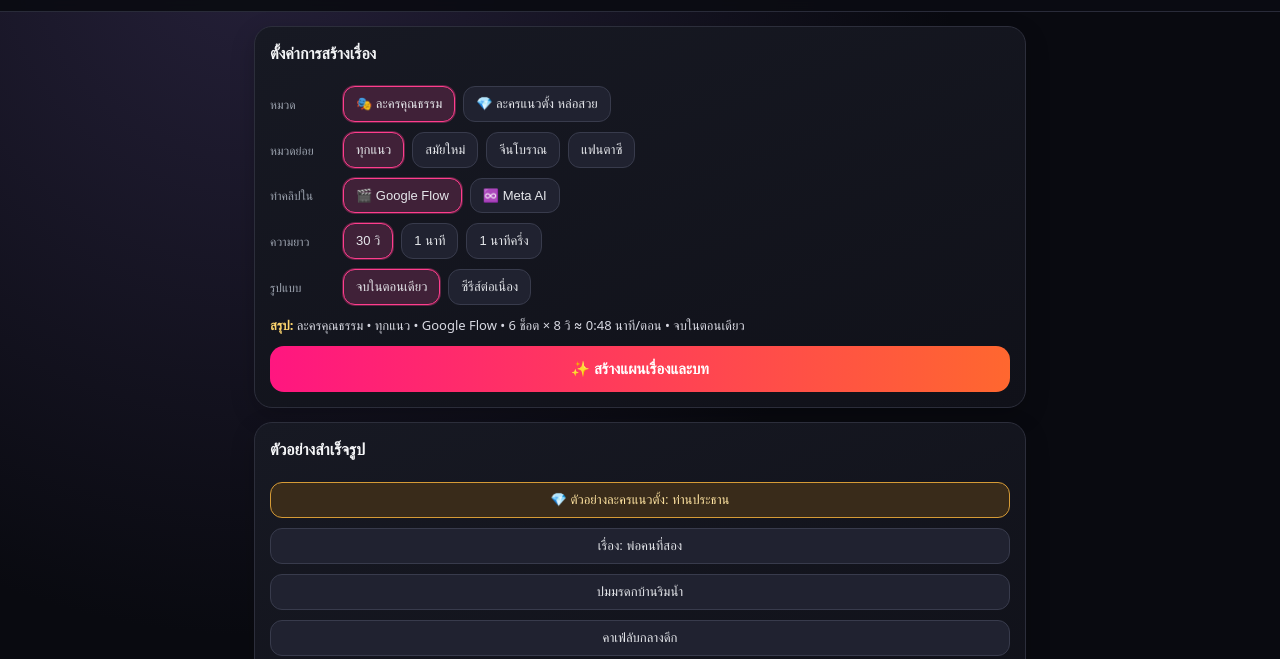
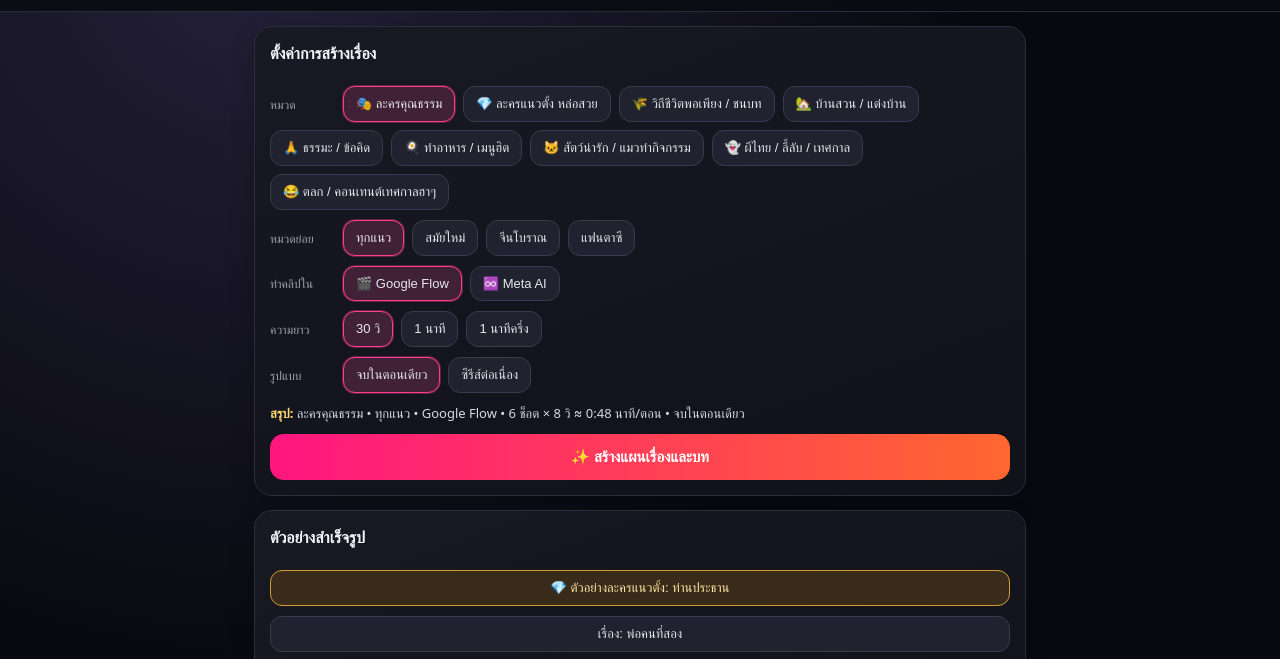
Before and after one commit to aumnat228-lab/AI-Clip-Studio, a plain HTML site: page index.html in a window 1280 px wide. Shown: the part 64-723 px from the top of the page. Drawn offline with Linux system fonts and the light colour scheme.

Commit message:
Update index.html

```diff
--- a/index.html
+++ b/index.html
@@ -22,7 +22,7 @@ main{max-width:800px;margin:auto;padding:14px;display:grid;gap:14px}.panel{backg
 <main>
 <section class="panel section">
 <h2>ตั้งค่าการสร้างเรื่อง</h2>
-<div class="row"><span class="label">หมวด</span><button class="pill active" id="catm" onclick="setCat('moral')">🎭 ละครคุณธรรม</button><button class="pill" id="catv" onclick="setCat('vertical')">💎 ละครแนวตั้ง หล่อสวย</button></div>
+<div class="row"><span class="label">หมวด</span><button class="pill active" data-cat="moral" onclick="setCat('moral')">🎭 ละครคุณธรรม</button><button class="pill" data-cat="vertical" onclick="setCat('vertical')">💎 ละครแนวตั้ง หล่อสวย</button><button class="pill" data-cat="rural" onclick="setCat('rural')">🌾 วิถีชีวิตพอเพียง / ชนบท</button><button class="pill" data-cat="garden" onclick="setCat('garden')">🏡 บ้านสวน / แต่งบ้าน</button><button class="pill" data-cat="dhamma" onclick="setCat('dhamma')">🙏 ธรรมะ / ข้อคิด</button><button class="pill" data-cat="cooking" onclick="setCat('cooking')">🍳 ทำอาหาร / เมนูฮิต</button><button class="pill" data-cat="pets" onclick="setCat('pets')">🐱 สัตว์น่ารัก / แมวทำกิจกรรม</button><button class="pill" data-cat="ghost" onclick="setCat('ghost')">👻 ผีไทย / ลี้ลับ / เทศกาล</button><button class="pill" data-cat="comedy" onclick="setCat('comedy')">😂 ตลก / คอนเทนต์เทศกาลฮาๆ</button></div>
 <div class="row"><span class="label">หมวดย่อย</span><button class="pill active" data-sub="all" onclick="setSub('all')">ทุกแนว</button><button class="pill" data-sub="modern" onclick="setSub('modern')">สมัยใหม่</button><button class="pill" data-sub="ancient" onclick="setSub('ancient')">จีนโบราณ</button><button class="pill" data-sub="fantasy" onclick="setSub('fantasy')">แฟนตาซี</button></div>
 <div class="row"><span class="label">ทำคลิปใน</span><button class="pill active" id="flow" onclick="setPlatform('flow')">🎬 Google Flow</button><button class="pill" id="meta" onclick="setPlatform('meta')">♾️ Meta AI</button></div>
 <div class="row"><span class="label">ความยาว</span><button class="pill active" data-dur="30" onclick="setDuration(30)">30 วิ</button><button class="pill" data-dur="60" onclick="setDuration(60)">1 นาที</button><button class="pill" data-dur="90" onclick="setDuration(90)">1 นาทีครึ่ง</button></div>
@@ -61,14 +61,15 @@ main{max-width:800px;margin:auto;padding:14px;display:grid;gap:14px}.panel{backg
 <div class="sticky-bottom"><button onclick="createSeries()">✨ สร้างเรื่อง</button><button onclick="copyAll()">📋 คัดลอก</button><button onclick="downloadTxt()">⬇️ ส่งออก</button></div>
 <script>
 let state={cat:'moral',sub:'all',platform:'flow',duration:60,format:'single',series:null,ep:1};
+const labelCat={moral:'ละครคุณธรรม',vertical:'ละครแนวตั้ง หล่อสวย',rural:'วิถีชีวิตพอเพียง / ชนบท',garden:'บ้านสวน / แต่งบ้าน',dhamma:'ธรรมะ / ข้อคิด',cooking:'ทำอาหาร / เมนูฮิต',pets:'สัตว์น่ารัก / แมวทำกิจกรรม',ghost:'ผีไทย / ลี้ลับ / เทศกาล',comedy:'ตลก / คอนเทนต์เทศกาลฮาๆ'};
 const labelSub={all:'ทุกแนว',modern:'สมัยใหม่',ancient:'จีนโบราณ',fantasy:'แฟนตาซี'};
 function unit(){return state.platform==='meta'?10:8}
-function setCat(v){state.cat=v;document.getElementById('catm').classList.toggle('active',v==='moral');document.getElementById('catv').classList.toggle('active',v==='vertical');updateSummary()}
+function setCat(v){state.cat=v;document.querySelectorAll('[data-cat]').forEach(b=>b.classList.toggle('active',b.dataset.cat===v));updateSummary()}
 function setSub(v){state.sub=v;document.querySelectorAll('[data-sub]').forEach(b=>b.classList.toggle('active',b.dataset.sub===v));updateSummary()}
 function setPlatform(v){state.platform=v;document.getElementById('flow').classList.toggle('active',v==='flow');document.getElementById('meta').classList.toggle('active',v==='meta');updateSummary()}
 function setDuration(v){state.duration=v;document.querySelectorAll('[data-dur]').forEach(b=>b.classList.toggle('active',+b.dataset.dur===v));updateSummary()}
 function setFormat(v){state.format=v;document.getElementById('single').classList.toggle('active',v==='single');document.getElementById('series').classList.toggle('active',v==='series');updateSummary()}
-function updateSummary(){let count=state.duration===30?4:state.duration===60?6:8;let sec=count*unit();let time=Math.floor(sec/60)+':'+String(sec%60).padStart(2,'0');document.getElementById('summary').innerHTML=`<b style="color:#ffd66e">สรุป:</b> ${state.cat==='vertical'?'ละครแนวตั้ง หล่อสวย':'ละครคุณธรรม'} • ${labelSub[state.sub]} • ${state.platform==='meta'?'Meta AI':'Google Flow'} • ${count} ช็อต × ${unit()} วิ ≈ ${time} นาที/ตอน • ${state.format==='series'?'ซีรีส์':'จบในตอนเดียว'}`;}
+function updateSummary(){let count=state.duration===30?4:state.duration===60?6:8;let sec=count*unit();let time=Math.floor(sec/60)+':'+String(sec%60).padStart(2,'0');document.getElementById('summary').innerHTML=`<b style="color:#ffd66e">สรุป:</b> ${labelCat[state.cat]||labelCat.moral} • ${labelSub[state.sub]} • ${state.platform==='meta'?'Meta AI':'Google Flow'} • ${count} ช็อต × ${unit()} วิ ≈ ${time} นาที/ตอน • ${state.format==='series'?'ซีรีส์':'จบในตอนเดียว'}`;}
 function loadPresident(){state.cat='vertical';state.sub='modern';state.format='series';setCat('vertical');setSub('modern');setFormat('series');state.series=presidentData();render();document.getElementById('workspace').scrollIntoView({behavior:'smooth'});}
 function presidentData(){return {title:'ประธานหมื่นล้านคือสามีฉัน',synopsis:'เฉินหว่านชิง ดีไซเนอร์จิวเวลรี่สาวถูกคู่หมั้นทิ้งในวันจดทะเบียน เธอตัดสินใจแต่งงานสายฟ้าแลบกับชายแปลกหน้าโดยไม่รู้ว่าเขาคือประธานบริษัทจิวเวลรี่ที่เธอกำลังจะเข้าทำงาน',cast:[{name:'เฉินหว่านชิง',desc:'ดีไซเนอร์จิวเวลรี่สาววัย 26 ปี รูปร่างเล็กบอบบาง หน้าสวยเฉี่ยว ผมประบ่า แต่งตัวหรูเรียบ'},{name:'เวินฉวีกง',desc:'ประธานบริษัทวัย 28 ปี สูงโปร่ง หน้าคมเข้ม สวมสูทดำเรียบหรู'},{name:'เฉินหว่านหรู',desc:'พี่สาวต่างแม่ วัย 27 ปี ท่าทางเชิดหยิ่ง แต่งตัวหรู'}],episodes:[
 {title:'วันแต่งงานที่ไม่มีเจ้าบ่าว',shots:[['ห้องจดทะเบียนสมรส','เฉินหว่านหรูเดินเข้ามาอย่างเย้ยหยัน เฉินหว่านชิงถือแฟ้มเอกสารและพยายามตั้งสติ','คู่หมั้นของเธอเปลี่ยนใจแล้ว เขาเลือกฉัน'],['ห้องจดทะเบียนสมรส','เฉินหว่านชิงมองเอกสารในมือ ก่อนเงยหน้าขึ้นอย่างเด็ดเดี่ยว','ฉันไม่เสียเวลารอคนที่ไม่เห็นค่าฉัน'],['ห้องจดทะเบียนสมรส','เวินฉวีกงยื่นปากกาให้เธออย่างสุภาพ','ถ้าคุณต้องการ เราจดทะเบียนด้วยกันได้'],['ห้องจดทะเบียนสมรส','ทั้งสองสบตากันอย่างลังเล เจ้าหน้าที่รออยู่ตรงหน้า','คุณแน่ใจหรือคะว่าเราควรทำแบบนี้'] ]},
@@ -76,8 +77,8 @@ function presidentData(){return {title:'ประธานหมื่นล้
 {title:'ความจริงของท่านประธาน',shots:[['ห้องประชุมใหญ่','ผู้บริหารเปิดเผยตำแหน่งของเวินฉวีกง เฉินหว่านหรูชะงัก','คุณคือประธานบริษัทจริงๆ เหรอ'],['ห้องประชุมใหญ่','เวินฉวีกงยืนเคียงข้างเฉินหว่านชิงอย่างสงบ','การตัดสินใจครั้งนี้เป็นของผม'],['ห้องประชุมใหญ่','เฉินหว่านชิงมองเขาอย่างประหลาดใจ','คุณไม่จำเป็นต้องปกป้องฉันก็ได้'],['ห้องประชุมใหญ่','เวินฉวีกงยิ้มบางๆ','ผมเลือกยืนข้างคนที่ผมเชื่อใจ'] ]},
 {title:'คำตอบจากหัวใจ',shots:[['ห้องจดทะเบียนสมรส','ทั้งคู่กลับมายืนที่เดิมพร้อมรอยยิ้ม','จำวันที่เราเป็นคนแปลกหน้ากันได้ไหม'],['สวนหน้าบริษัท','เวินฉวีกงจับมือเฉินหว่านชิงอย่างอ่อนโยน','ผมอยากให้ทุกวันต่อจากนี้เป็นการเลือกกันและกัน'],['สวนหน้าบริษัท','เฉินหว่านชิงหัวเราะเบาๆ และพยักหน้า','งั้นเรามาเริ่มต้นใหม่ด้วยกัน'],['สวนหน้าบริษัท','ทั้งคู่เดินเคียงข้างกัน แสงอาทิตย์อบอุ่นและภาพค่อยๆ fade out','เรื่องราวของเรายังมีอีกหลายหน้า'] ]}
 ]};}
-function loadQuick(title){state.cat='moral';state.format='single';state.series={title,synopsis:'ตัวอย่างเรื่องสั้นที่แก้ไขต่อได้: '+title,cast:[],episodes:[{title:'ตอนที่ 1',shots:[['สถานที่เปิดเรื่อง','ตัวละครหลักพบเหตุการณ์ที่ทำให้เรื่องราวเริ่มต้น','วันนี้มีเรื่องที่ฉันต้องตัดสินใจ'],['สถานที่เกิดเหตุ','ตัวละครเผชิญความท้าทายและพยายามหาทางออก','ฉันจะไม่ยอมแพ้ง่ายๆ'],['จุดเปลี่ยน','เกิดเหตุการณ์พลิกผันและเปิดเผยข้อมูลใหม่','เดี๋ยวก่อน เรื่องนี้มีบางอย่างไม่ถูกต้อง'],['ฉากจบ','ตัวละครตัดสินใจและทิ้งประเด็นให้ผู้ชมคิด','สุดท้ายแล้ว เราจะเลือกทำสิ่งที่ถูกต้องหรือไม่']]}]};render();}
-function createSeries(){if(!state.series){loadQuick('เรื่องใหม่');return;}render();}
+function loadQuick(title){state.format='single';state.series={title,synopsis:'ตัวอย่างเรื่องสั้นหมวด'+labelCat[state.cat]+'ที่แก้ไขต่อได้: '+title,cast:[],episodes:[{title:'ตอนที่ 1',shots:[['สถานที่เปิดเรื่อง','ตัวละครหลักพบเหตุการณ์ที่ทำให้เรื่องราวเริ่มต้น','วันนี้มีเรื่องที่ฉันต้องตัดสินใจ'],['สถานที่เกิดเหตุ','ตัวละครเผชิญความท้าทายและพยายามหาทางออก','ฉันจะไม่ยอมแพ้ง่ายๆ'],['จุดเปลี่ยน','เกิดเหตุการณ์พลิกผันและเปิดเผยข้อมูลใหม่','เดี๋ยวก่อน เรื่องนี้มีบางอย่างไม่ถูกต้อง'],['ฉากจบ','ตัวละครตัดสินใจและทิ้งประเด็นให้ผู้ชมคิด','สุดท้ายแล้ว เราจะเลือกทำสิ่งที่ถูกต้องหรือไม่']]}]};render();}
+function createSeries(){if(!state.series){loadQuick('เรื่องใหม่ ('+labelCat[state.cat]+')');return;}render();}
 function render(){if(!state.series)return;let w=document.getElementById('workspace');w.classList.remove('hidden');document.getElementById('seriesTitle').textContent=state.series.title;document.getElementById('synopsis').textContent=state.series.synopsis||'';document.getElementById('tags').innerHTML=(state.series.cast||[]).map(c=>`<span class="tag">${c.name}</span>`).join('');let tabs=document.getElementById('episodetabs');tabs.innerHTML=state.series.episodes.map((e,i)=>`<button class="${state.ep===i+1?'active':''}" onclick="selectEp(${i+1})">EP${i+1} • ${e.title}</button>`).join('');let ep=state.series.episodes[state.ep-1];document.getElementById('shots').innerHTML=ep.shots.map((s,i)=>`<div class="shot"><h3>Shot ${i+1} • ${s[0]}</h3><small>คำสั่งภาพ / การกระทำ</small><textarea onchange="editShot(${state.ep-1},${i},1,this.value)">${s[1]}</textarea><small>บทพูด</small><input value="${esc(s[2])}" onchange="editShot(${state.ep-1},${i},2,this.value)"></div>`).join('');}
 function selectEp(n){state.ep=n;render()}
 function editShot(ep,i,k,v){state.series.episodes[ep].shots[i][k]=v}
```
